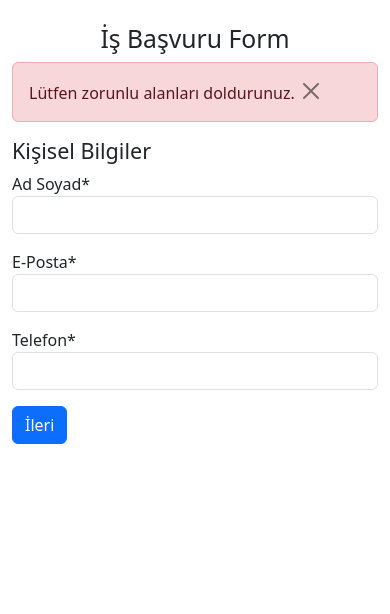
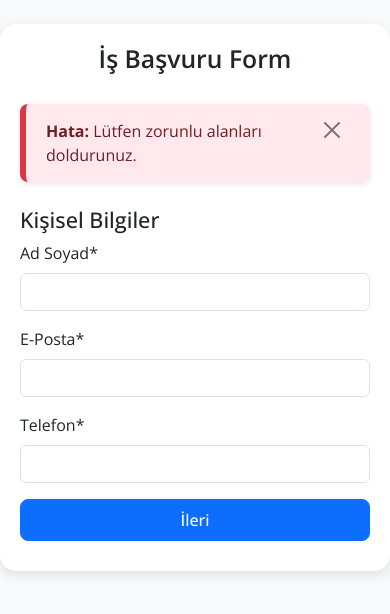
Before and after one commit to aniltanriverdiler/step-form, a plain HTML site: page index.html in a window 390 px wide. Both pictures are taken after a click on the button "İleri". Drawn offline with nearby package versions, Linux system fonts and the light colour scheme.

Commit message:
feat: Add smooth step transition animations and improve responsiveness
- Implement smooth fade and slide transitions for form steps.
- Adjust CSS to make the form responsive on smaller screens.
- Ensure step navigation works seamlessly with new animations.
- Style button elements for better appearance and alignment.

```diff
--- a/index.html
+++ b/index.html
@@ -9,6 +9,12 @@
       rel="stylesheet"
       href="https://cdn.jsdelivr.net/npm/bootstrap@5.3.0/dist/css/bootstrap.min.css"
     />
+    <link rel="preconnect" href="https://fonts.googleapis.com" />
+    <link rel="preconnect" href="https://fonts.gstatic.com" crossorigin />
+    <link
+      href="https://fonts.googleapis.com/css2?family=Open+Sans:ital,wght@0,300..800;1,300..800&display=swap"
+      rel="stylesheet"
+    />
     <link rel="stylesheet" href="style.css" />
   </head>
   <body>
@@ -19,15 +25,15 @@
         <div class="step active" id="step1">
           <h4>Kişisel Bilgiler</h4>
           <div class="mb-3">
-            <label>Ad Soyad*</label>
+            <label class="mb-2">Ad Soyad*</label>
             <input type="text" class="form-control" id="fullname" required />
           </div>
           <div class="mb-3">
-            <label>E-Posta*</label>
+            <label class="mb-2">E-Posta*</label>
             <input type="email" class="form-control" id="email" required />
           </div>
           <div class="mb-3">
-            <label>Telefon*</label>
+            <label class="mb-2">Telefon*</label>
             <input type="tel" class="form-control" id="phone" required />
           </div>
           <button type="button" class="btn btn-primary" onclick="nextStep(1)">
@@ -37,15 +43,15 @@
         <div class="step" id="step2">
           <h4>Eğitim Bilgileri</h4>
           <div class="mb-3">
-            <label>Mezun Olunan Üniversite</label>
+            <label class="mb-2">Mezun Olunan Üniversite</label>
             <input type="text" class="form-control" id="university" required />
           </div>
           <div class="mb-3">
-            <label>Bölüm</label>
+            <label class="mb-2">Bölüm</label>
             <input type="text" class="form-control" id="department" required />
           </div>
           <div class="mb-3">
-            <label>Mezuniyet Yılı</label>
+            <label class="mb-2">Mezuniyet Yılı</label>
             <input
               type="number"
               class="form-control"
@@ -63,15 +69,15 @@
         <div class="step" id="step3">
           <h4>İş Deneyimi(Varsa)</h4>
           <div class="mb-3">
-            <label>Çalıştığı Şirket</label>
+            <label class="mb-2">Çalıştığı Şirket</label>
             <input type="text" class="form-control" id="company" />
           </div>
           <div class="mb-3">
-            <label>Pozisyon</label>
+            <label class="mb-2">Pozisyon</label>
             <input type="text" class="form-control" id="position" />
           </div>
           <div class="mb-3">
-            <label>Çalışma Süresi (Yıl)</label>
+            <label class="mb-2">Çalışma Süresi (Yıl)</label>
             <input type="number" class="form-control" id="experience" />
           </div>
           <button type="button" class="btn btn-secondary" onclick="prevStep(3)">
@@ -95,12 +101,7 @@
       </form>
 
       <!-- Modal -->
-      <div
-        class="modal fade"
-        id="myModal"
-        tabindex="-1"
-        aria-hidden="true"
-      >
+      <div class="modal fade" id="myModal" tabindex="-1" aria-hidden="true">
         <div class="modal-dialog">
           <div class="modal-content">
             <div id="modalHeader" class="modal-header">
@@ -128,7 +129,6 @@
           </div>
         </div>
       </div>
-
     </div>
 
     <script src="script.js"></script>
--- a/script.js
+++ b/script.js
@@ -2,8 +2,17 @@ let currentStep = 1;
 
 const nextStep = (step) => {
   if (validateStep(step)) {
-    document.getElementById(`step${step}`).classList.remove("active");
-    document.getElementById(`step${step + 1}`).classList.add("active");
+    const current = document.getElementById(`step${step}`);
+    const next = document.getElementById(`step${step + 1}`);
+
+    // Aktif stepi yavaşça gizle
+    current.classList.remove("active");
+
+    // 300ms sonra yeni adımı aktif et
+    setTimeout(() => {
+      next.classList.add("active");
+    }, 300); // CSS animasyon süresiyle uyumlu
+
     currentStep++;
     if (step === 3) displaySummary();
   }
@@ -24,18 +33,26 @@ const validateStep = (step) => {
 const showAlert = (message, type) => {
   const alertContainer = document.getElementById("alertContainer");
   alertContainer.innerHTML = `
-  <div class="alert alert-${type} fade show alert-dismissable" role="alert">
-    ${message}
-    <button type="button" class="btn-close" data-bs-dismiss="alert" aria-label="Close"></button>
-  </div>
+    <div class="alert-custom" role="alert">
+      <strong>Hata:</strong> ${message}
+      <button type="button" class="btn-close mt-1" aria-label="Close" onclick="this.parentElement.remove()"></button>
+    </div>
   `;
 };
 
 const prevStep = (step) => {
-  document.getElementById(`step${step}`).classList.remove("active");
-  document.getElementById(`step${step - 1}`).classList.add("active");
+  const current = document.getElementById(`step${step}`);
+  const prev = document.getElementById(`step${step - 1}`);
+
+  current.classList.remove("active");
+
+  setTimeout(() => {
+    prev.classList.add("active");
+  }, 300); // animasyon süresi ile uyumlu
   currentStep--;
 };
+
+
 
 const displaySummary = () => {
   const fields = {
--- a/style.css
+++ b/style.css
@@ -1,7 +1,125 @@
+body {
+  background-color: #f8f9fa;
+  font-family: "Open Sans", sans-serif !important;
+}
+
+.container {
+  max-width: 700px;
+  margin: 40px auto;
+  background-color: #fff;
+  padding: 30px;
+  border-radius: 16px;
+  box-shadow: 0 4px 12px rgba(0, 0, 0, 0.1);
+  overflow: hidden;
+  position: relative;
+}
+
+/* Başlık */
+h2 {
+  font-weight: 600;
+  margin-bottom: 30px;
+}
+
+/* Form Adımları */
 .step {
-  display: none;
+  position: absolute;
+  width: 100%;
+  top: 0;
+  left: 0;
+  opacity: 0;
+  transform: translateX(40px);
+  transition: all 0.4s ease;
+  visibility: hidden;
 }
 
 .step.active {
-  display: block;
+  opacity: 1;
+  transform: translateX(0);
+  visibility: visible;
+  position: relative;
 }
+
+/* Butonlar */
+button {
+  min-width: 100px;
+  margin-right: 8px;
+}
+
+.btn-primary,
+.btn-secondary {
+  padding: 8px 16px;
+  font-weight: 500;
+  border-radius: 8px;
+}
+
+.btn-success {
+  padding: 10px 18px;
+  font-weight: 600;
+  border-radius: 8px;
+}
+
+/* Alert */
+.alert-custom {
+  position: relative;
+  padding: 15px 20px;
+  border-left: 6px solid #dc3545;
+  background-color: #ffe9ec;
+  color: #721c24;
+  border-radius: 8px;
+  box-shadow: 0 2px 6px rgba(0, 0, 0, 0.1);
+  animation: slideDownFade 0.4s ease forwards;
+  margin-top: 25px;
+  margin-bottom: 25px;
+}
+
+@keyframes slideDownFade {
+  from {
+    opacity: 0;
+    transform: translateY(-10px);
+  }
+  to {
+    opacity: 1;
+    transform: translateY(0);
+  }
+}
+
+.alert-custom .btn-close {
+  position: absolute;
+  top: 10px;
+  right: -24px;
+}
+
+/* Özet listesi */
+#summary ul {
+  list-style: none;
+  padding-left: 0;
+}
+
+#summary li {
+  padding: 6px 0;
+  border-bottom: 1px dashed #ccc;
+}
+
+/* Modal başlığı */
+.modal-header.text-success {
+  background-color: #d1e7dd;
+  color: #0f5132;
+}
+
+.modal-header.text-danger {
+  background-color: #f8d7da;
+  color: #842029;
+}
+
+/* Responsive düzeltme */
+@media (max-width: 576px) {
+  .container {
+    padding: 20px;
+    margin: 20px auto;
+  }
+
+  button {
+    width: 100%;
+    margin-bottom: 10px;
+  }
+}
```
